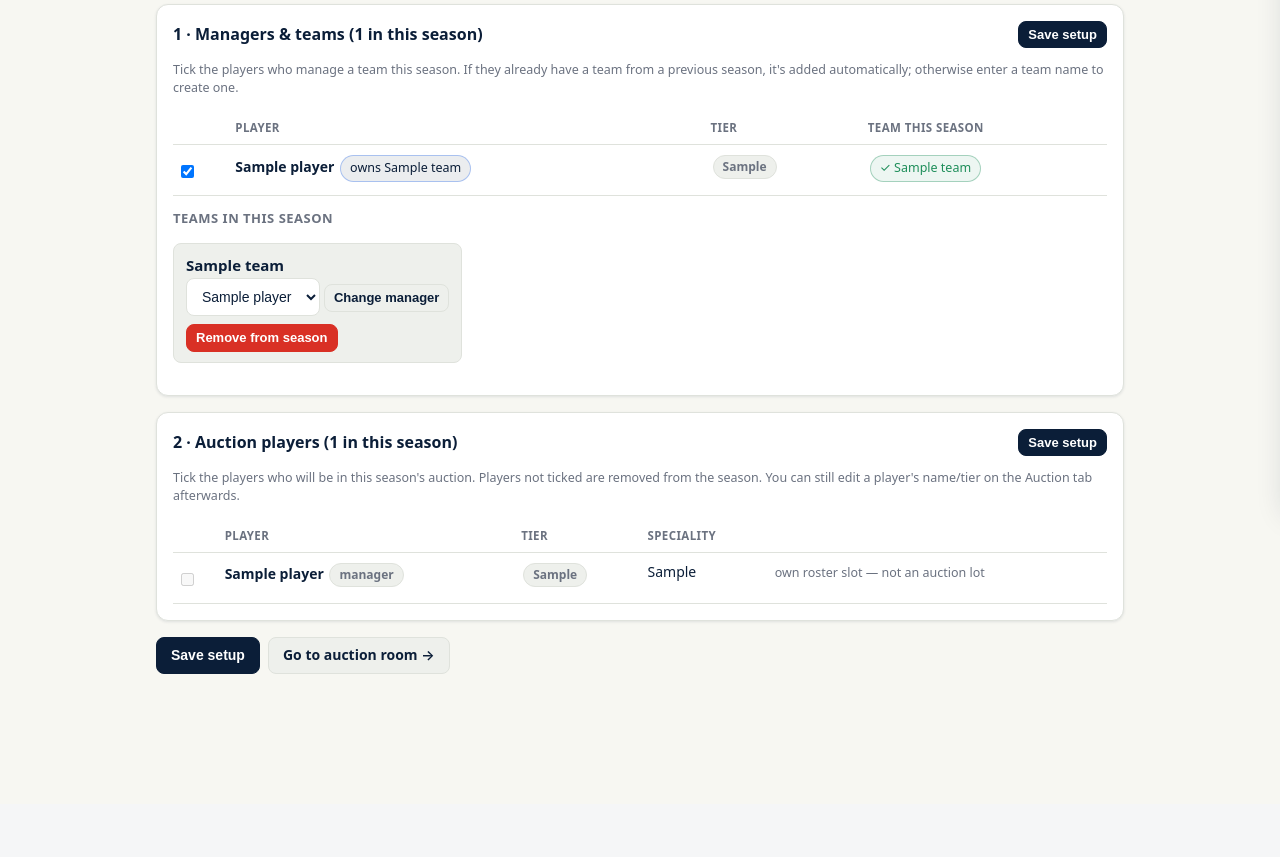
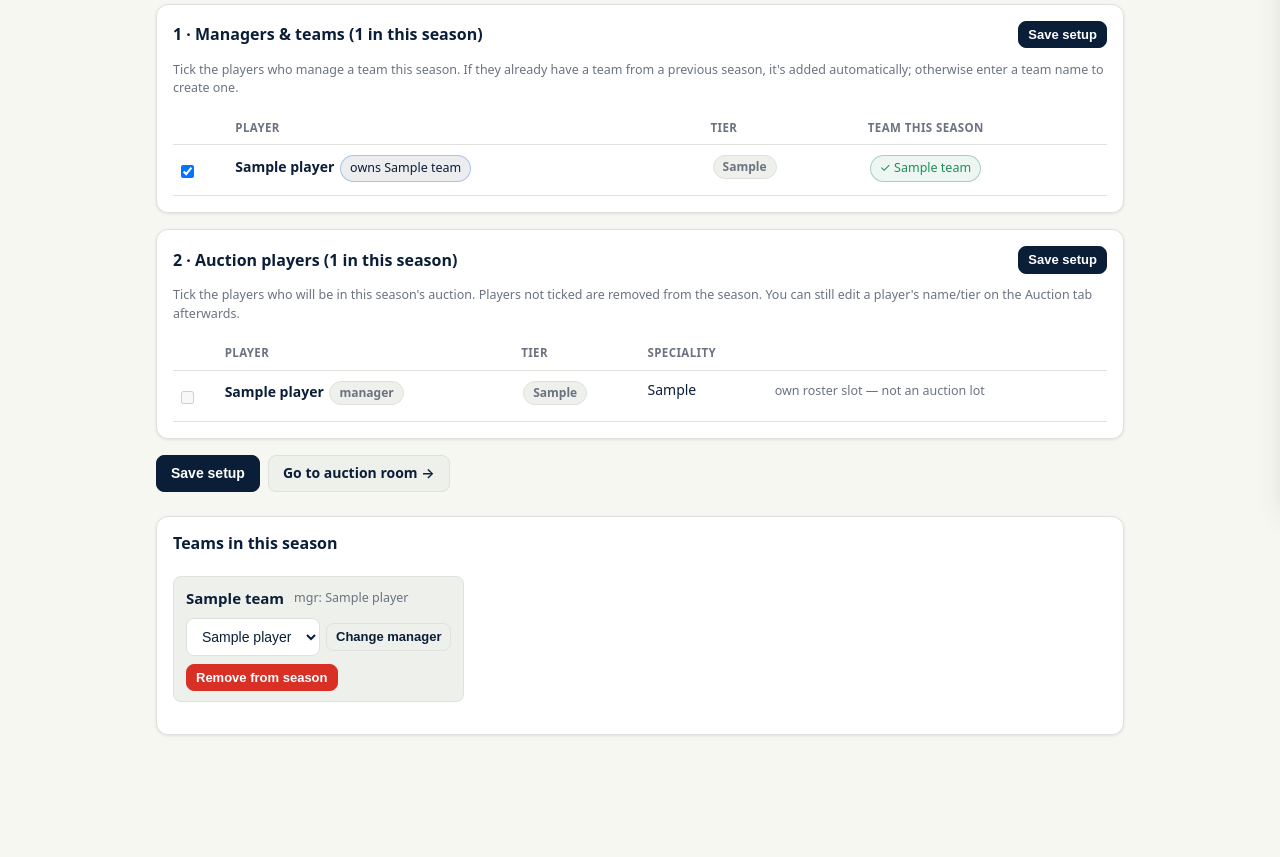
Before and after one commit to Sanawar21/scl-official, a Flask app: page /admin/season/1/setup in a window 1280 px wide. Shown: the part 294-1151 px from the top of the page. Before the commit the page ends 968 px from the top, so only its background shows below. Run offline with Flask 3, Linux system fonts and the light colour scheme; the visitor is signed in with stand-in values (Sample User, id 1); tables that the repository leaves empty hold one stand-in row (values such as "Sample post").

Commit message:
Fix Save setup buttons on season setup page (nested forms broke them)
The change-manager and remove-team forms were nested inside the main Save
setup form. HTML forbids nested forms, so the inner </form> closed the outer
one early — every Save button after that point (section 2 + the bottom one)
landed outside any form and silently did nothing. Team management now lives in
its own standalone card after the main form.

🤖 Generated with Codebuff
Co-Authored-By: Codebuff <noreply@codebuff.com>

```diff
--- a/app/services/auction_service.py
+++ b/app/services/auction_service.py
@@ -497,6 +497,11 @@ class AuctionService:
             gt["in_season"] = st is not None
             gt["season_team_id"] = st["id"] if st else None
 
+        # Resolve manager names on the per-season team rows for the UI.
+        gp_names = {gp["id"]: gp["name"] for gp in gps}
+        for st in season_teams:
+            st["manager_name"] = gp_names.get(st.get("manager_player_id"), "—")
+
         return {
             "season": row_to_dict(season),
             "players": gps,
--- a/app/templates/admin/season_setup.html
+++ b/app/templates/admin/season_setup.html
@@ -53,32 +53,6 @@
       </table>
     </div>
 
-    {% if season_teams %}
-      <h3 style="margin:14px 0 6px">Teams in this season</h3>
-      <div class="row" style="flex-wrap:wrap;gap:8px">
-        {% for t in season_teams %}
-          <div class="team-box">
-            <div class="team-head"><strong>{{ t.name }}</strong></div>
-            <form method="post" action="{{ url_for('admin.season_team_manager', season_id=season_id, team_id=t.id) }}"
-                  class="row" style="gap:6px;margin-top:6px">
-              <select name="manager_player_id" style="width:auto">
-                {% for p in players %}
-                  <option value="{{ p.id }}" {% if p.id == t.manager_player_id %}selected{% endif %}>
-                    {{ p.name }}{% if p.is_manager and p.id != t.manager_player_id %} (already manages) {% endif %}
-                  </option>
-                {% endfor %}
-              </select>
-              <button class="btn btn-small" type="submit">Change manager</button>
-            </form>
-            <form method="post" action="{{ url_for('admin.team_delete', season_id=season_id, team_id=t.id) }}"
-                  style="margin-top:6px"
-                  onsubmit="return confirm('Remove {{ t.name }} from this season?')">
-              <button class="btn btn-small btn-danger" type="submit">Remove from season</button>
-            </form>
-          </div>
-        {% endfor %}
-      </div>
-    {% endif %}
   </section>
 
   <section class="card">
@@ -121,4 +95,34 @@
     <a class="btn" href="{{ url_for('admin.auction', season=season_id) }}">Go to auction room →</a>
   </div>
 </form>
+
+{% if season_teams %}
+<section class="card">
+  <h2>Teams in this season</h2>
+  <div class="row" style="flex-wrap:wrap;gap:8px">
+    {% for t in season_teams %}
+      <div class="team-box">
+        <div class="team-head"><strong>{{ t.name }}</strong>
+          <span class="muted small">mgr: {{ t.manager_name }}</span></div>
+        <form method="post" action="{{ url_for('admin.season_team_manager', season_id=season_id, team_id=t.id) }}"
+              class="row" style="gap:6px;margin-top:6px">
+          <select name="manager_player_id" style="width:auto">
+            {% for p in players %}
+              <option value="{{ p.id }}" {% if p.id == t.manager_player_id %}selected{% endif %}>
+                {{ p.name }}{% if p.is_manager and p.id != t.manager_player_id %} (already manages) {% endif %}
+              </option>
+            {% endfor %}
+          </select>
+          <button class="btn btn-small" type="submit">Change manager</button>
+        </form>
+        <form method="post" action="{{ url_for('admin.team_delete', season_id=season_id, team_id=t.id) }}"
+              style="margin-top:6px"
+              onsubmit="return confirm('Remove {{ t.name }} from this season?')">
+          <button class="btn btn-small btn-danger" type="submit">Remove from season</button>
+        </form>
+      </div>
+    {% endfor %}
+  </div>
+</section>
+{% endif %}
 {% endblock %}
```
